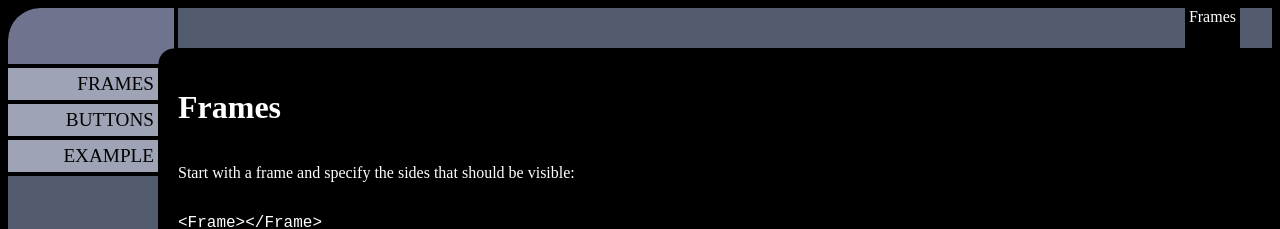
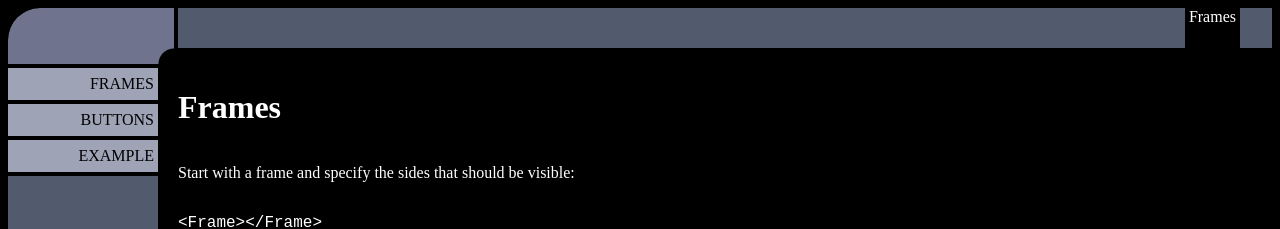
Before and after one commit to rikkertkoppes/yalu, a Next.js app: page / in a window 1280 px wide. Shown: the top 229 px of the page. Built offline with nearby package versions, Linux system fonts and the light colour scheme.

Commit message:
improve button fontsize

```diff
--- a/src/css/elements.css
+++ b/src/css/elements.css
@@ -58,10 +58,10 @@
     padding: 4px;
     cursor: pointer;
     text-transform: uppercase;
-    font-size: calc(0.6 * var(--local-height));
     text-align: right;
     box-shadow: var(--shadow);
     /* font-weight: bold; */
+    font-size: min(1rem, calc(0.7 * var(--local-height)));
     font-family: var(--button-font-family);
     box-sizing: border-box;
     white-space: nowrap;
```
